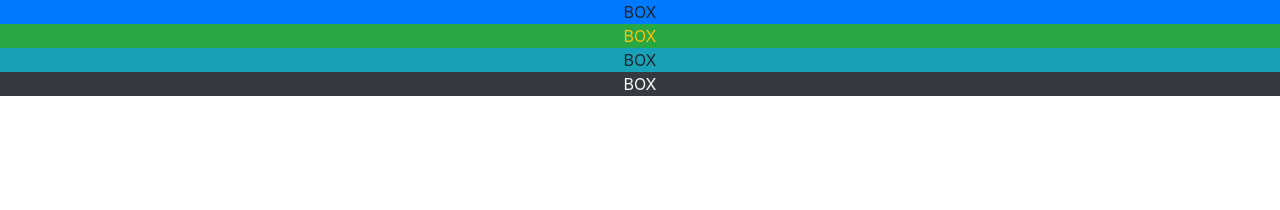
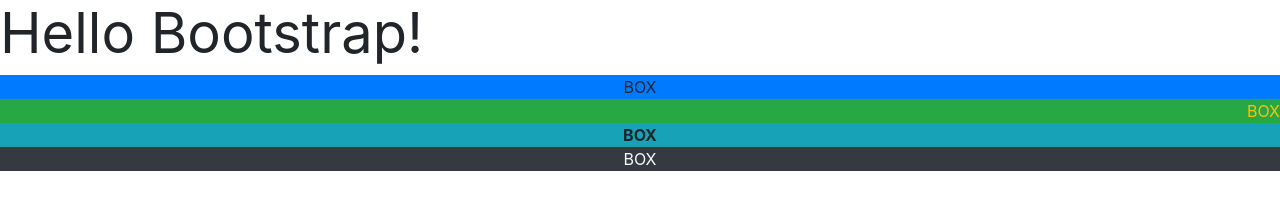
Before and after one commit to tanaka-hideaki2/Bootstrap, a plain HTML site: page index.html in a window 1280 px wide. Drawn offline with nearby package versions, Linux system fonts and the light colour scheme.

Commit message:
文字の太さ、右(左)寄せ、大見出し

```diff
--- a/index.html
+++ b/index.html
@@ -11,9 +11,10 @@
     <title>Hello, world!</title>
   </head>
   <body>
+    <h2 class="font-weight-normal display-4">Hello Bootstrap!</h2><!--文字の太さを細く。大見出しはdisplay(1〜4) -->
     <div class="text-center bg-primary">BOX</div><!-- 中央揃え、背景色(bg)は青。色の名前は公式のutilityを参照  -->
-    <div class="text-center bg-success text-warning">BOX</div><!-- 文字色をオレンジに  -->
-    <div class="text-center bg-info">BOX</div>
+    <div class="text-right bg-success text-warning">BOX</div><!-- 右寄せ -->
+    <div class="text-center bg-info font-weight-bold">BOX</div><!-- 文字を太く。-->
     <div class="text-center bg-dark text-light" >BOX</div><!-- 背景が黒で文字色が白  -->
 
     <!-- Optional JavaScript -->
```
